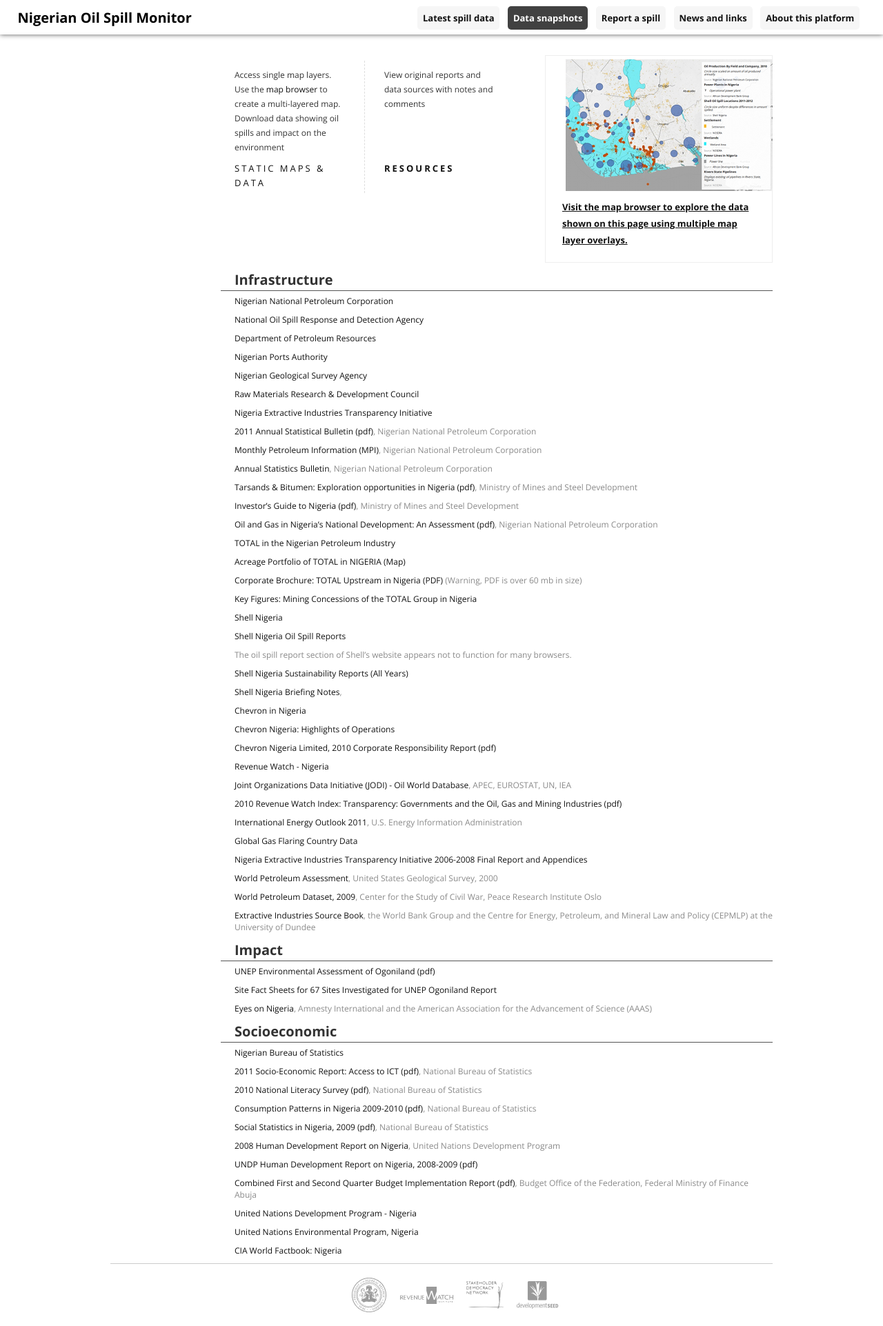
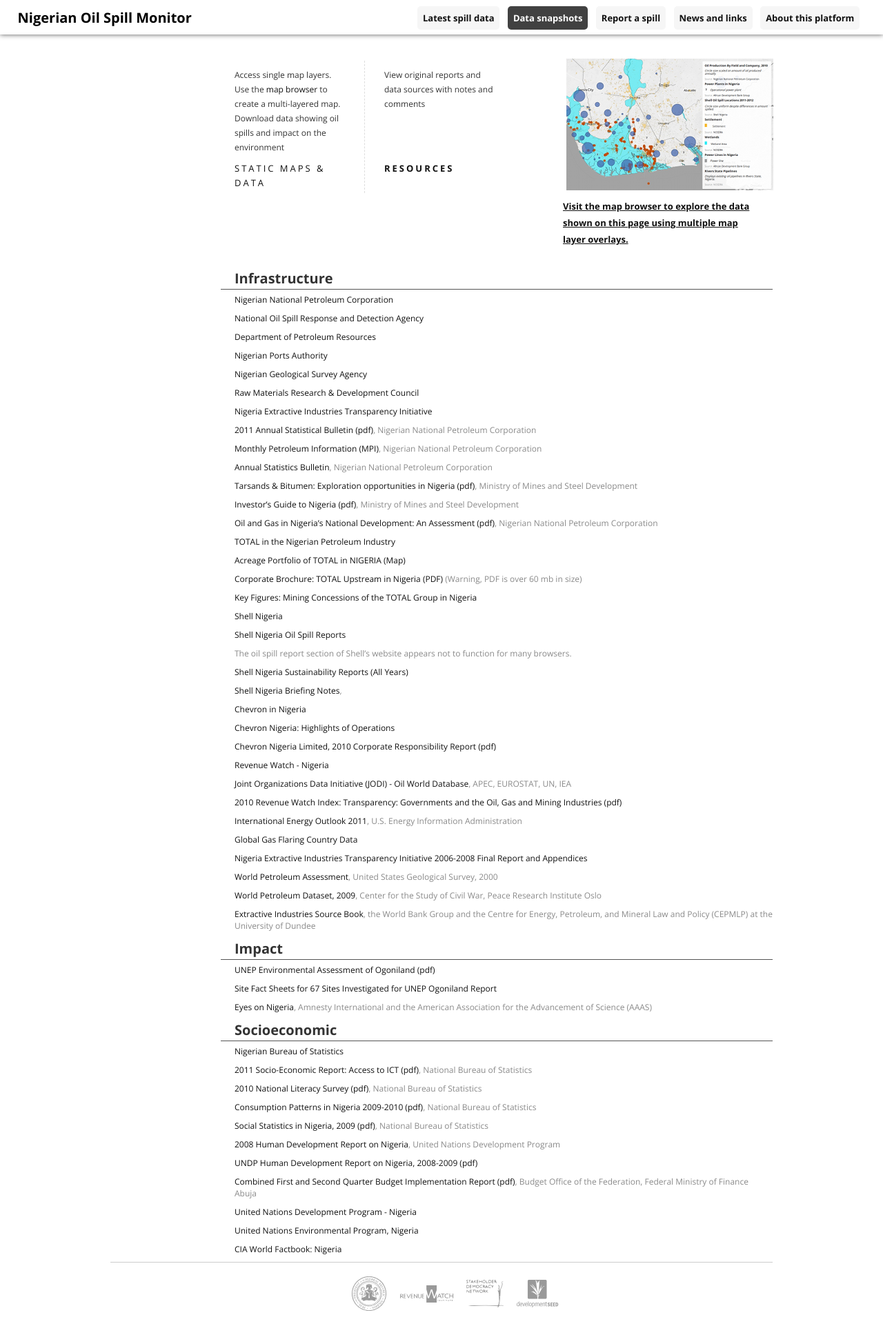
Before and after one commit to sdn4nigeria/monitoring-platform, a Jekyll site: the page built from _posts/pages/0001-01-01-resources.md, in a window 1280 px wide. Shown: the whole page at 69% size. Built offline with Jekyll 4.4.1, drawn with Linux system fonts in a browser that asks for light colours; nearby versions of some CDN libraries; some web fonts are replaced; library files that are not in the unit come from our copies; Markdown is read by kramdown in place of the engine named in the settings.

Commit message:
Update open.css

```diff
--- a/_includes/css/open.css
+++ b/_includes/css/open.css
@@ -10,7 +10,6 @@
     margin-bottom:20px;
     z-index:1;
     font-weight:bold;
-    border:1px solid #eeeeee;
     margin-top:20px;
 }
 #open-about img {
```
